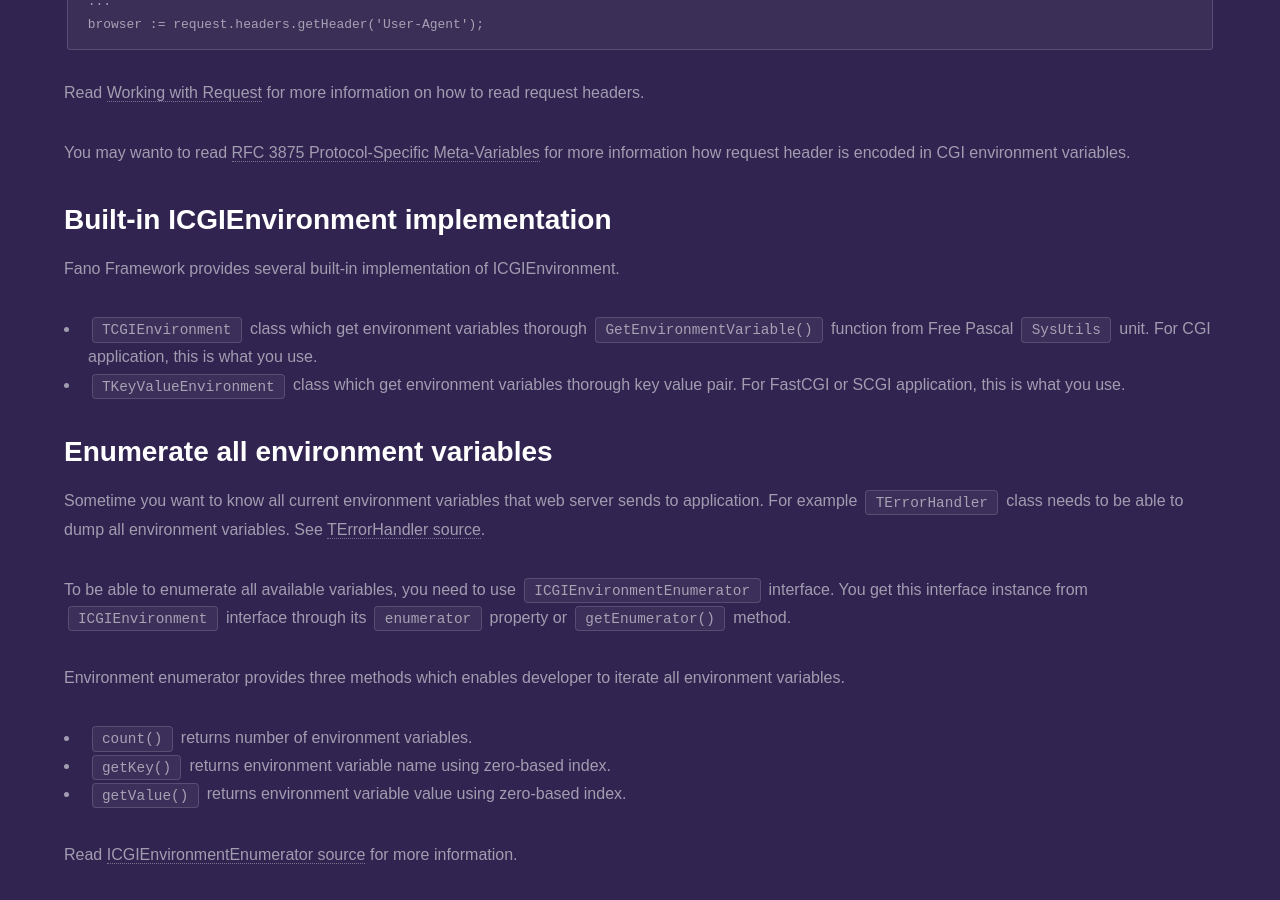
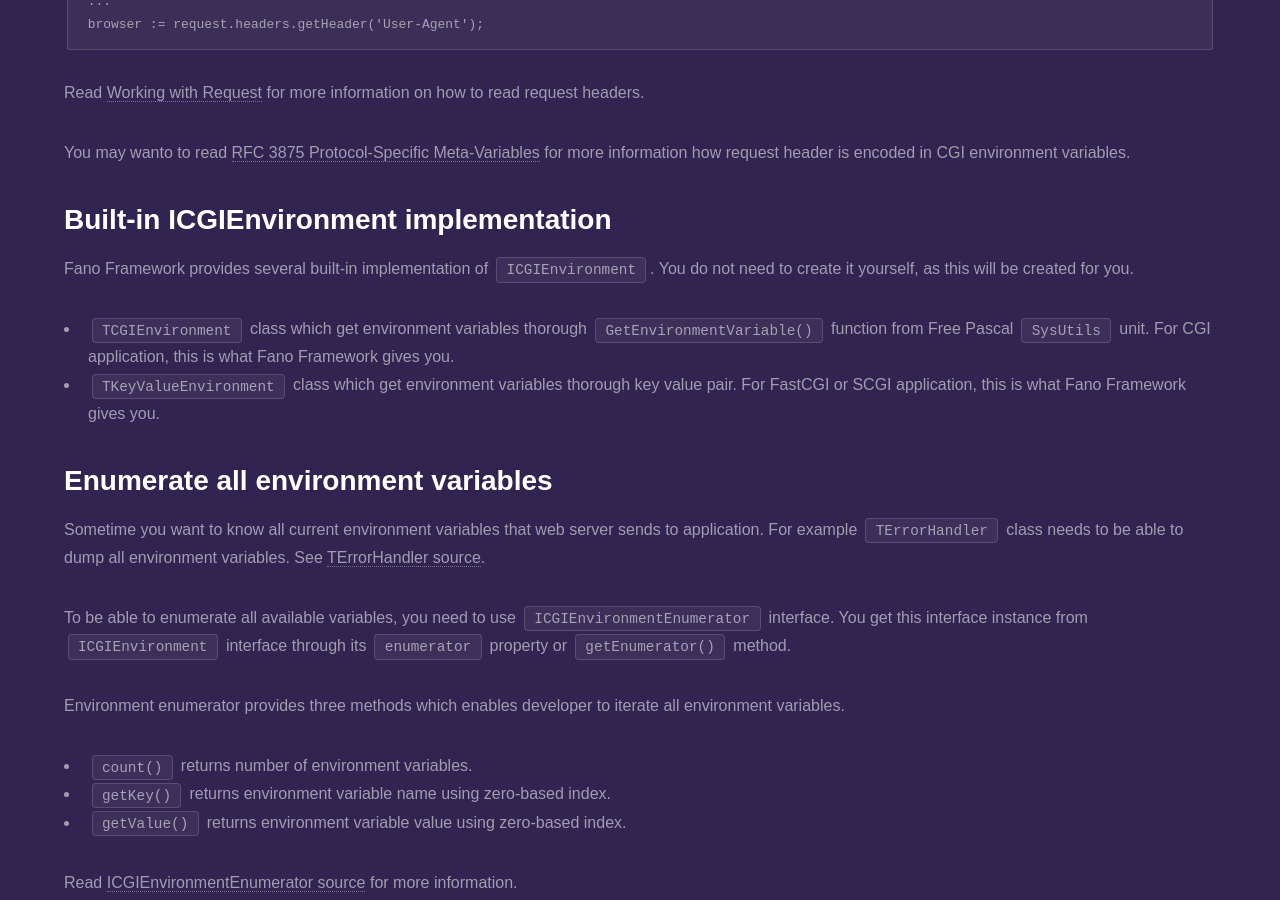
Before and after one commit to fanoframework/fanoframework.github.io, a Jekyll site: the page built from environment/index.md, in a window 1280 px wide and 900 px high, scrolled down 4523 px. Built offline with Jekyll 4.4.1, drawn with Linux system fonts in a browser that asks for light colours; our own code applies the rules of GitHub Pages for plain Markdown files.

Commit message:
improve environment content to link to related document

```diff
--- a/environment/index.md
+++ b/environment/index.md
@@ -183,10 +183,10 @@
 
 ## Built-in ICGIEnvironment implementation
 
-Fano Framework provides several built-in implementation of ICGIEnvironment.
+Fano Framework provides several built-in implementation of `ICGIEnvironment`. You do not need to create it yourself, as this will be created for you.
 
-- `TCGIEnvironment` class which get environment variables thorough `GetEnvironmentVariable()` function from Free Pascal `SysUtils` unit. For CGI application, this is what you use.
-- `TKeyValueEnvironment` class which get environment variables thorough key value pair. For FastCGI or SCGI application, this is what you use.
+- `TCGIEnvironment` class which get environment variables thorough `GetEnvironmentVariable()` function from Free Pascal `SysUtils` unit. For CGI application, this is what Fano Framework gives you.
+- `TKeyValueEnvironment` class which get environment variables thorough key value pair. For FastCGI or SCGI application, this is what Fano Framework gives you.
 
 ## Enumerate all environment variables
 
```
